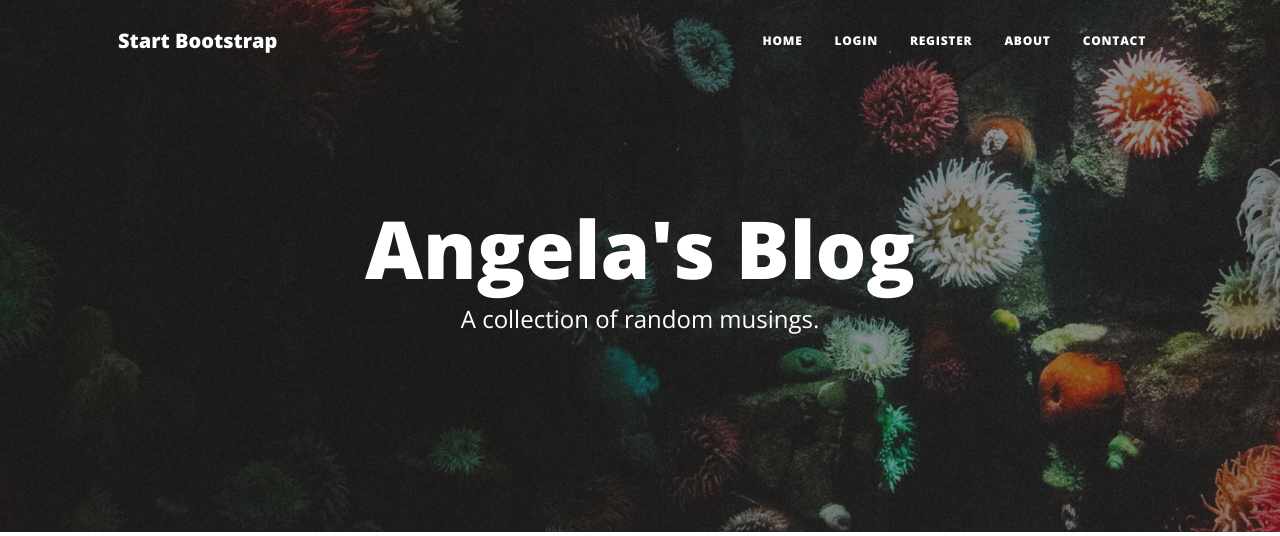
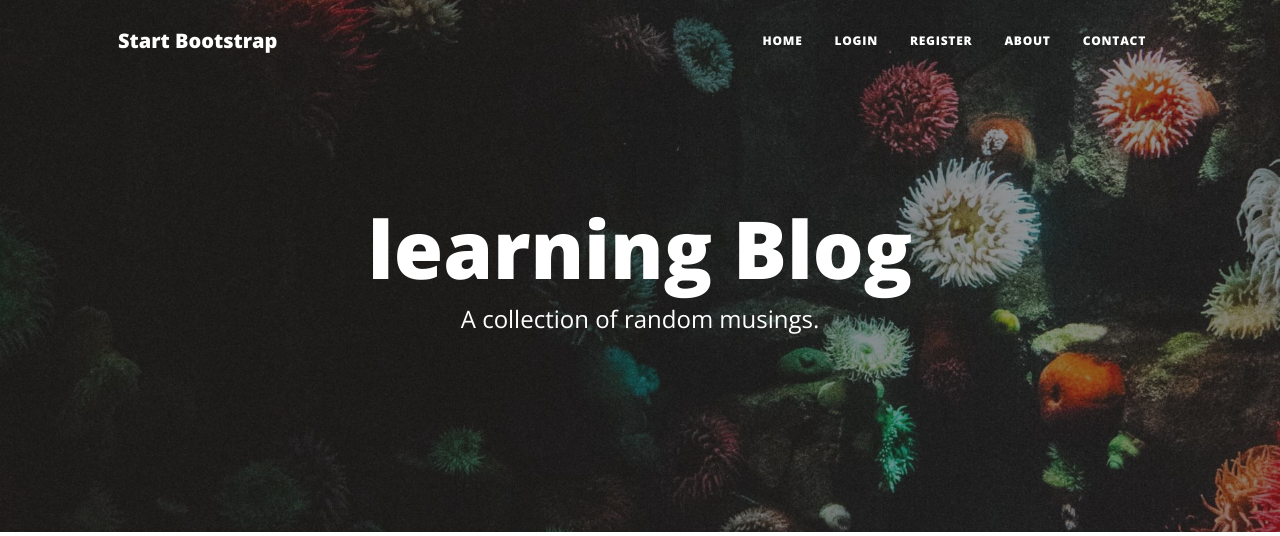
Before and after one commit to Vishal-B0/Number-Guessing-game, a Flask app: page / in a window 1280 px wide. Shown: the top 536 px of the page. Run offline with Flask 3, Linux system fonts and the light colour scheme; data that the repository does not hold is empty; some libraries are stand-ins or nearby versions.

Commit message:
Updated blog project

```diff
--- a/main.py
+++ b/main.py
@@ -13,18 +13,7 @@ from sqlalchemy.orm import relationship
 # Import your forms from the forms.py
 from forms import CreatePostForm, RegisterForm, LoginForm, CommentForm
 
-'''
-Make sure the required packages are installed:
-Open the Terminal in PyCharm (bottom left).
 
-On Windows type:
-python -m pip install -r requirements.txt
-
-On MacOS type:
-pip3 install -r requirements.txt
-
-This will install the packages from the requirements.txt for this project.
-'''
 
 app = Flask(__name__)
 app.config['SECRET_KEY'] = '8BYkEfBA6O6donzWlSihBXox7C0sKR6b'
--- a/templates/header.html
+++ b/templates/header.html
@@ -8,7 +8,7 @@
     />
     <meta name="description" content="" />
     <meta name="author" content="" />
-    <title>Angela's Blog</title>
+    <title>learning  Blog</title>
     {% block styles %}
     <!-- Load Bootstrap-Flask CSS here -->
     {{ bootstrap.load_css() }}
--- a/templates/index.html
+++ b/templates/index.html
@@ -9,7 +9,7 @@
     <div class="row gx-4 gx-lg-5 justify-content-center">
       <div class="col-md-10 col-lg-8 col-xl-7">
         <div class="site-heading">
-          <h1>Angela's Blog</h1>
+          <h1>learning Blog</h1>
           <span class="subheading">A collection of random musings.</span>
         </div>
       </div>
```
